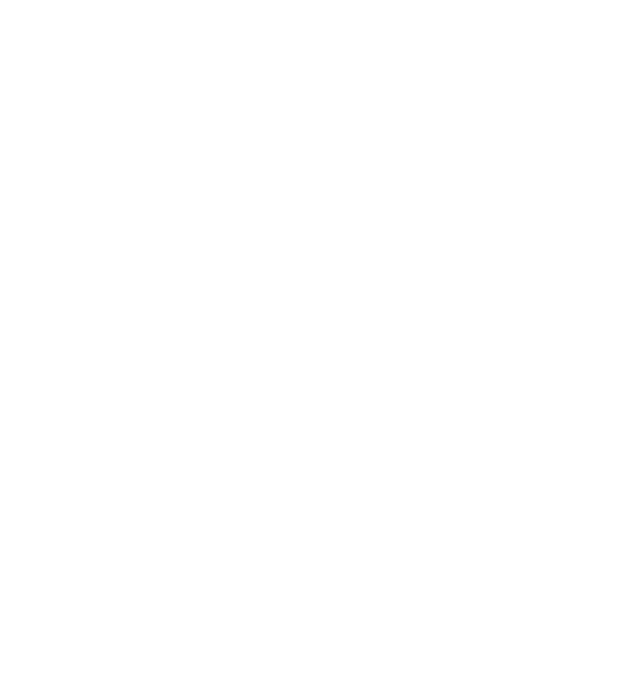
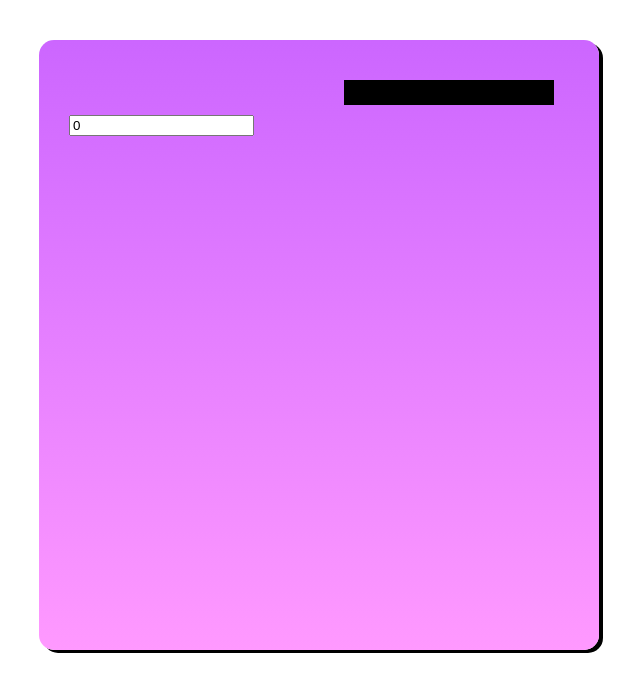
Before and after one commit to SrushtiWanjari/simple-calculator, a plain HTML site: page index.html in a window 1280 px wide. Shown: the whole page, without its empty margins (321-961 px from the left). Drawn offline with Linux system fonts and the light colour scheme.

Commit message:
screen is added

```diff
--- a/index.html
+++ b/index.html
@@ -4,8 +4,31 @@
     <meta charset="UTF-8">
     <meta name="viewport" content="width=device-width, initial-scale=1.0">
     <title>Calculator</title>
+    <style>
+        .container{
+            background: linear-gradient(to bottom, #cc66ff 0%, #ff99ff 100%);
+            height:550px;
+            width: 500px;
+            margin: 40px auto;
+            border-radius: 15px;
+            padding: 30px;
+            box-shadow: 4px 3px  black;
+        }
+
+        .small-screen{
+           height:25px;
+           width: 210px;
+           background-color:black;
+           margin: 10px auto;
+           margin-right: 15px;
+        }
+
+    </style>
 </head>
 <body>
-
+    <div class="container">
+    <div class="small-screen"> </div>
+    <input type="text" value="0" class="Calculator-screen">
+    </div>
 </body>
 </html>
```
